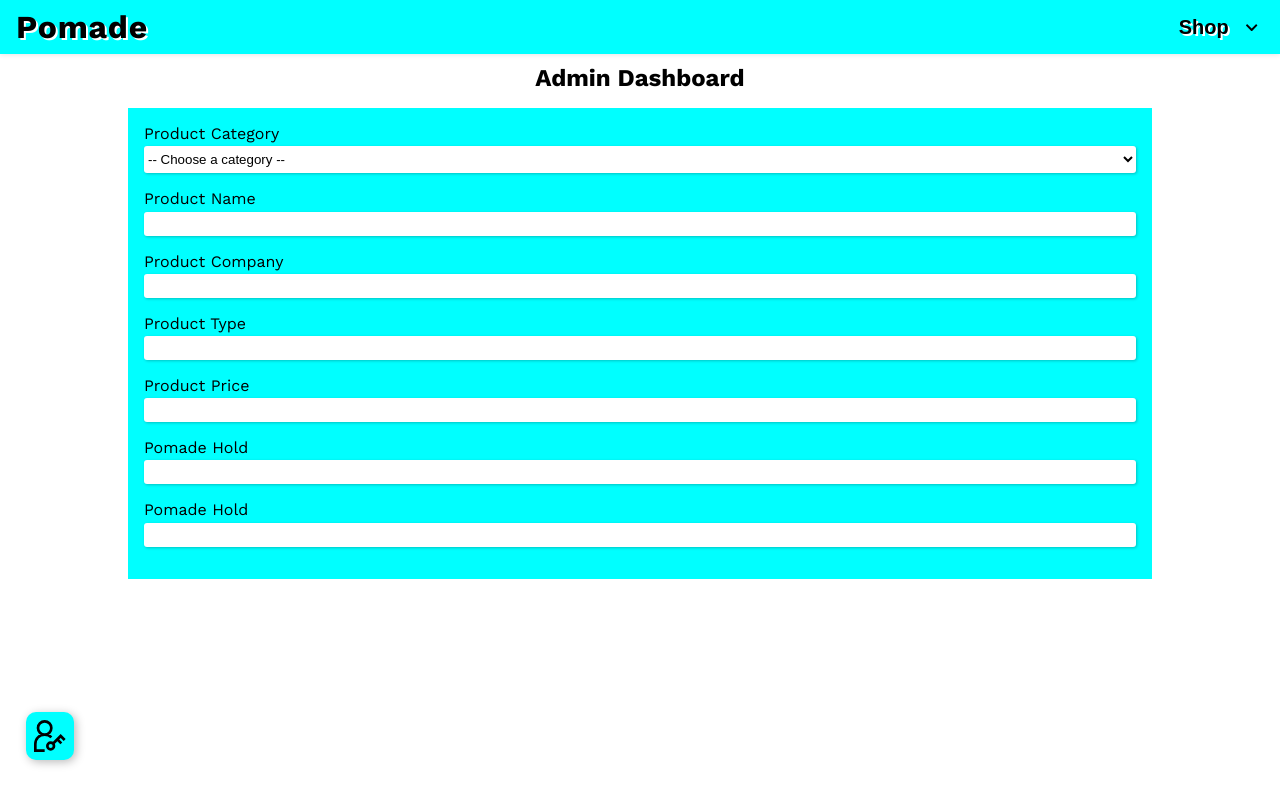
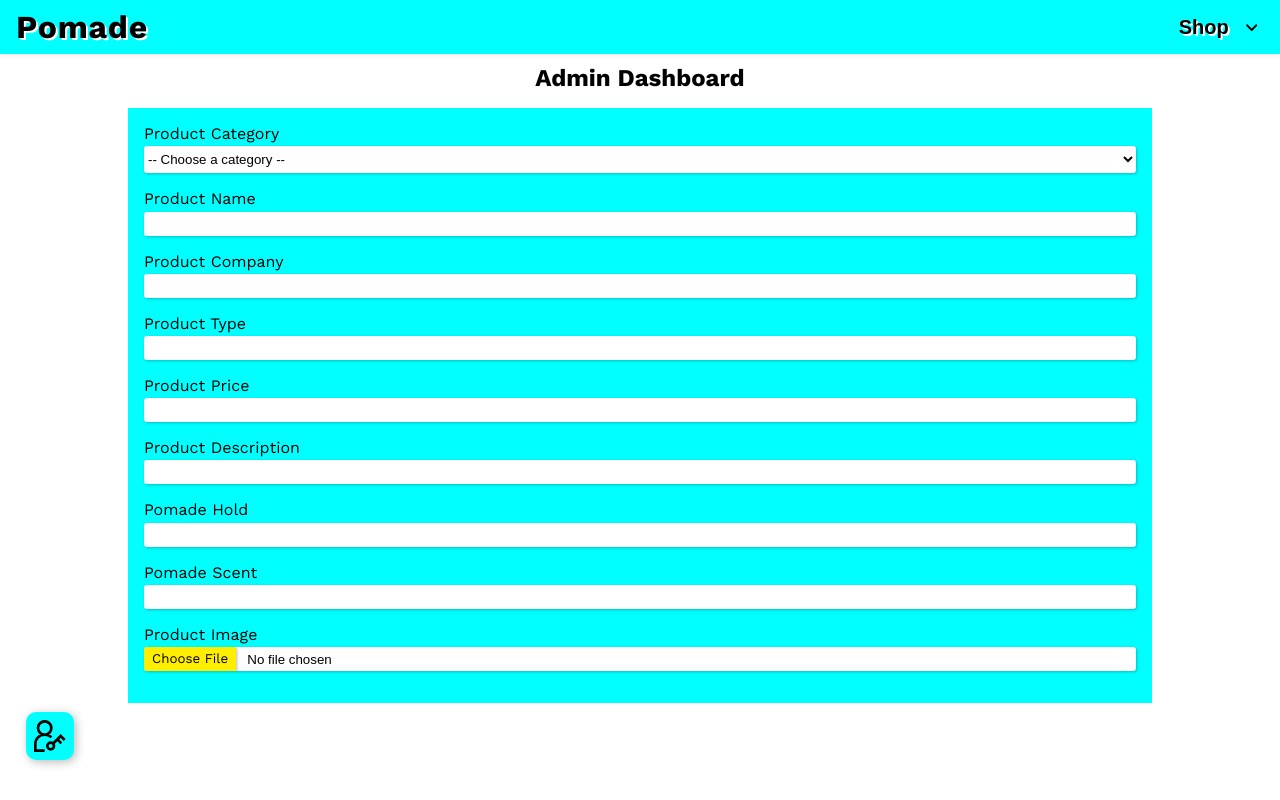
Before and after one commit to ajmenza/pomade-shop-frontend, a React (Create React App) app: page /admin in a window 1280 px wide. Built offline with nearby package versions, Linux system fonts and the light colour scheme; no server answers.

Commit message:
added more to create product form, started to set up image upload and integration with backend

```diff
--- a/src/Components/ProductField.js
+++ b/src/Components/ProductField.js
@@ -1,5 +1,6 @@
 const ProductField = ({label, type, name}) => {
   return (
+
     <>
       <label className="pomade-label" htmlFor={name}>{label}</label>
       <input
--- a/src/Pages/Admin.css
+++ b/src/Pages/Admin.css
@@ -21,6 +21,7 @@
   flex-direction: column;
   padding: 1em;
   margin-top: 1rem;
+  margin-bottom: 3rem;
 }
 
 .product-name {
@@ -36,10 +37,6 @@
   height: 1.7rem;
 }
 
-.category-option {
-  box-shadow: none;
-}
-
 .pomade-field {
   height: 1.5rem;
   border-radius: 3px;
@@ -49,3 +46,30 @@
 .pomade-field:last-of-type {
   margin-bottom: none;
 }
+
+.product-description {
+  height: 3rem;
+}
+
+input[type=file]::file-selector-button {
+  background-color:rgb(255, 238, 0);
+  border: none;
+  box-shadow: 1px 1px 3px rgba(0, 0, 0, 0.295);
+  font-family: 'work sans', sans-serif;
+  height: 100%;
+  margin-right: 0.7rem;
+  padding: 0 .5rem;
+  transition: all 200ms linear;
+}
+
+input[type=file]::file-selector-button:hover {
+  background-color: rgb(0, 162, 255);
+}
+
+input[type=file] {
+  background-color: white;
+}
+
+input[type=file]::content {
+
+}
--- a/src/Pages/Admin.js
+++ b/src/Pages/Admin.js
@@ -1,12 +1,13 @@
 import Header from "../Header/Header";
 import "./Admin.css";
 import { useGlobalContext } from "../context";
-import { useEffect, useState } from "react";
+import { useEffect, useState, useRef } from "react";
 import ProductField from "../Components/ProductField";
 
 const Admin = () => {
-  // const pomadeCategory = useRef(false);
+  const productCategory = useRef(null);
   const { pomades, loadingPomades } = useGlobalContext();
+  const [pomadeSelected, setPomadeSelected] = useState(false);
   const [pomadeFields, setPomadeFields] = useState([]);
 
   // if (pomades.length > 0) {
@@ -19,12 +20,54 @@ const Admin = () => {
   //   console.log(Object.keys(fields));
   // }
 
+  const handleSelect = () => {
+    if (productCategory.current.value === "pomade") {
+      setPomadeSelected(true);
+    } else {
+      setPomadeSelected(false);
+    }
+  };
+
   useEffect(() => {
     if (!loadingPomades) {
       setPomadeFields(Object.keys(pomades[0]));
     }
-    console.log(pomadeFields);
   }, []);
+
+  useEffect(() => {
+    if (productCategory.current.value === "pomade") {
+      setPomadeSelected(true);
+    } else {
+      setPomadeSelected(false);
+    }
+  }, [pomadeSelected]);
+
+  const handleImage = async (e) => {
+    const imageFile = e.target.files[0];
+    console.log(imageFile);
+    const imageData = new FormData();
+    imageData.append("image", imageFile);
+    for (var value of imageData.entries()) {
+      console.log(value);
+    }
+    try {
+      const response = await fetch(
+        "http://localhost:5000/api/v1/products/uploads",
+        {
+          credentials: "include",
+          method: "POST",
+          headers: {
+            "Content-Type": "multipart/form-data",
+          },
+          body: imageData,
+        }
+      );
+      const response2 = await response.json();
+      console.log(response2);
+    } catch (error) {
+      console.log(error);
+    }
+  };
 
   return (
     <>
@@ -39,27 +82,34 @@ const Admin = () => {
             className="pomade-field category-select"
             name="product-category"
             id="product-category"
+            ref={productCategory}
+            onChange={handleSelect}
           >
-            <option className="category-option" value="">
-              -- Choose a category --
-            </option>
-            <option className="category-option" value="pomade">
-              Pomade
-            </option>
-            <option className="category-option" value="other">
-              Other
-            </option>
+            <option value="">-- Choose a category --</option>
+            <option value="pomade">Pomade</option>
+            <option value="other">Other</option>
           </select>
-          <ProductField label={"Product Name"} name="name" type={"text"} />
+          <ProductField label="Product Name" name="name" type="text" />
+          <ProductField label="Product Company" name="company" type="text" />
+          <ProductField label="Product Type" name="type" type="text" />
+          <ProductField label="Product Price" name="price" type="text" />
           <ProductField
-            label={"Product Company"}
-            name="company"
-            type={"text"}
+            label="Product Description"
+            name="description"
+            type="text"
           />
-          <ProductField label={"Product Type"} name="type" type={"text"} />
-          <ProductField label={"Product Price"} name="price" type={"text"} />
-          <ProductField label={"Pomade Hold"} name="hold" type={"text"} />
-          <ProductField label={"Pomade Hold"} name="hold" type={"text"} />
+          <ProductField label="Pomade Hold" name="hold" type="text" />
+          <ProductField label="Pomade Scent" name="scent" type="text" />
+          <label className="pomade-label" htmlFor="image">
+            Product Image
+          </label>
+          <input
+            className="pomade-field"
+            id="image"
+            type="file"
+            accept="image/*"
+            onChange={handleImage}
+          />
         </form>
       </div>
     </>
--- a/src/context.js
+++ b/src/context.js
@@ -10,7 +10,6 @@ const AppProvider = ({ children }) => {
   const url = "http://localhost:5000/api/v1/products";
 
   const fetchPomades = async () => {
-    console.log("fetch");
     setLoadingPomades(true);
     try {
       const response = await fetch(url, {
--- a/src/index.css
+++ b/src/index.css
@@ -14,5 +14,4 @@
 body {
   margin: 0;
   font-family: 'work sans', sans-serif;
-
 }
```
